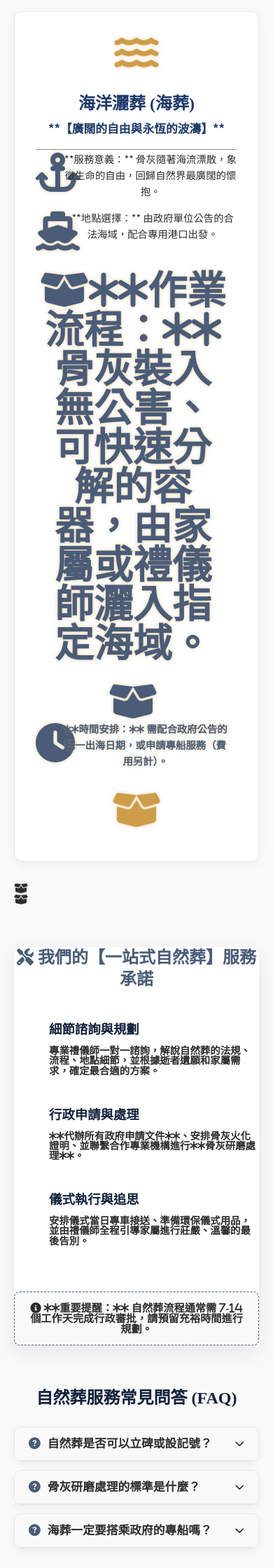
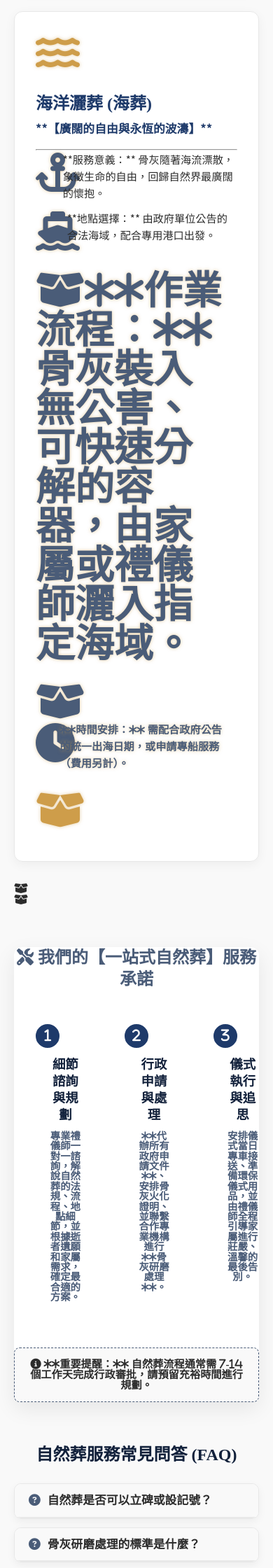
Before and after one commit to Shiangan/Shiangan, a PHP site: page /services.html in a window 390 px wide. Shown: the part 4200-6440 px from the top of the page at 70% size. Run offline with PHP 8.4, Linux system fonts and the light colour scheme; some web fonts are replaced.

Commit message:
Update style.css

```diff
--- a/css/style.css
+++ b/css/style.css
@@ -1890,8 +1890,64 @@ footer {
     width: 100% !important;
 }
 
+
+    /* 流程圖在平板電腦下顯示 3 欄 (維持舊有規則) */
+    .flow-chart li {
+        flex-basis: calc(33.33% - 30px);
+        min-width: unset;
+    }
+
+    /* 確保手機模式下，導覽列中的 .contact-nav 元素正常顯示和樣式 */
+    /* ... (其他導覽列 RWD 規則) ... */
+
+    /* 自然葬區塊 - 平板/手機橫向優化 【✅ 新增優化】*/
+    .two-columns-layout {
+        grid-template-columns: 1fr; /* 900px 以下變為一欄 */
+    }
+
+    /* 步驟流程 - 900px 以下變為一欄 【✅ 新增優化】*/
+    .step-grid {
+        grid-template-columns: 1fr;
+    }
+
+    .step-item {
+        padding-top: 0;
+        padding-left: 50px;
+        text-align: left;
+    }
+
+    /* 步驟數字靠左對齊 */
+    .step-number {
+        left: 0;
+        top: 0;
+        transform: none;
+    }
+
+    .styled-list li {
+        font-size: 0.9rem;
+    }
+
+    .floating-cta a {
+        width: 55px;
+        height: 55px;
+        font-size: 1.4rem;
+    }
+
+    /* Back-to-Top 手機版調整 */
+    .back-to-top {
+        width: 40px;
+        height: 40px;
+        font-size: 1rem;
+        bottom: 80px; /* 避開 floating-cta */
+        right: 15px;
+    }
+}
+/* ... 繼續其他 RWD 規則 ... */
+
+
 /* ====================================================
-   [#eco-burial] 專屬樣式與優化
+/* ====================================================
+   [#eco-burial] 專屬樣式與優化 (最終整合版)
    ==================================================== */
 
 /* 1. 服務類型卡片佈局優化 */
@@ -1906,6 +1962,8 @@ footer {
     border-radius: 12px;
     padding: 30px;
     box-shadow: 0 4px 15px rgba(0, 0, 0, 0.05);
+    /* 覆寫 .card-item 通用樣式，確保文字靠左 */
+    text-align: left;
 }
 
 .two-columns-layout .card-item:hover {
@@ -1969,13 +2027,14 @@ footer {
     height: 40px;
     border-radius: 50%;
     color: var(--text-light);
+    background-color: var(--primary-color); /* 使用變數 */
     font-weight: 700;
     font-size: 1.2rem;
     display: flex;
     align-items: center;
     justify-content: center;
     z-index: 10;
-    border: 3px solid var(--bg-white, #fff); /* 增加白色邊框突出 */
+    border: 3px solid var(--text-light); /* 使用變數 */
 }
 
 .step-item h4 {
@@ -1986,14 +2045,14 @@ footer {
 
 .step-item p {
     font-size: 0.9rem;
-    color: var(--text-muted);
+    color: var(--secondary-color); /* 使用變數 */
 }
 
 /* 3. 簡潔 FAQ 樣式 (simple-faq) */
 .accordion-group .simple-faq .accordion-header {
     background-color: var(--bg-light); /* 淺色背景 */
     padding: 15px 20px;
-    border-bottom: 1px solid var(--border-color, #eee);
+    border-bottom: 1px solid var(--border-color);
     font-weight: 600;
     color: var(--text-dark);
     cursor: pointer;
@@ -2001,69 +2060,64 @@ footer {
     border-radius: 8px 8px 0 0;
     display: flex;
     align-items: center;
+    /* 確保與 V20.8 的通用 accordion-header 區分 */
+    position: relative;
+}
+/* 移除向下箭頭，保持簡潔 */
+.accordion-group .simple-faq .accordion-header::after {
+    content: none;
 }
 
 .accordion-group .simple-faq.active .accordion-header,
 .accordion-group .simple-faq .accordion-header:hover {
-    background-color: var(--bg-lighter, #f9f9f9);
+    background-color: var(--bg-light);
     color: var(--secondary-color);
 }
+/* 確保 active 狀態沒有背景色，維持簡潔 */
+.accordion-group .simple-faq.active .accordion-header {
+    background-color: var(--bg-light);
+}
+
 
 .accordion-group .simple-faq .accordion-content {
-    background-color: var(--bg-white, #fff);
+    background-color: var(--text-light);
     padding: 0 20px;
     transition: max-height 0.3s ease-in-out;
     overflow: hidden;
     border-radius: 0 0 8px 8px;
-}
+    /* 覆寫 V20.8 的 content 邊界，使用自己的簡潔邊界 */
+    border-top: none;
+    border-bottom: 1px solid var(--border-color);
+}
+.accordion-group .simple-faq:last-child .accordion-content {
+    border-bottom: none; /* 最後一個不留邊界 */
+}
+
 
 .accordion-group .simple-faq.active .accordion-content {
     padding-top: 10px;
     padding-bottom: 20px;
-}
-
-/* 4. 響應式調整 (RWD) */
-@media (max-width: 992px) {
-    .two-columns-layout {
-        grid-template-columns: 1fr; /* 中型螢幕變為一欄 */
-    }
-}
-
-@media (max-width: 768px) {
-    .step-grid {
-        grid-template-columns: 1fr; /* 手機螢幕變為一欄 */
-    }
-
-    .step-item {
-        padding-top: 0;
-        padding-left: 50px;
-        text-align: left;
-    }
-
-    /* 步驟數字靠左對齊 */
-    .step-number {
-        left: 0;
-        top: 0;
-        transform: none;
-    }
-
-    .styled-list li {
-        font-size: 0.9rem;
-    }
-}
-
-/* 其他雜項 */
+    /* 確保內文的 p 樣式被覆蓋，保持一致 */
+    border-bottom: none !important;
+}
+.accordion-group .simple-faq.active .accordion-content p {
+    border-bottom: none !important;
+    padding-top: 0;
+}
+
+
+/* 4. 其他雜項 (使用 V20.8 變數) */
 .shadow-soft {
     box-shadow: 0 10px 30px rgba(0, 0, 0, 0.08);
     border-radius: 12px;
 }
 .bg-white {
-    background-color: var(--bg-white, #fff);
+    background-color: var(--text-light);
 }
 .note-info {
     font-size: 0.95rem;
     padding: 15px;
     border: 1px dashed var(--secondary-color);
-    background-color: var(--bg-lighter, #f9f9f9);
+    background-color: var(--bg-light);
     border-radius: 8px;
 }
```
